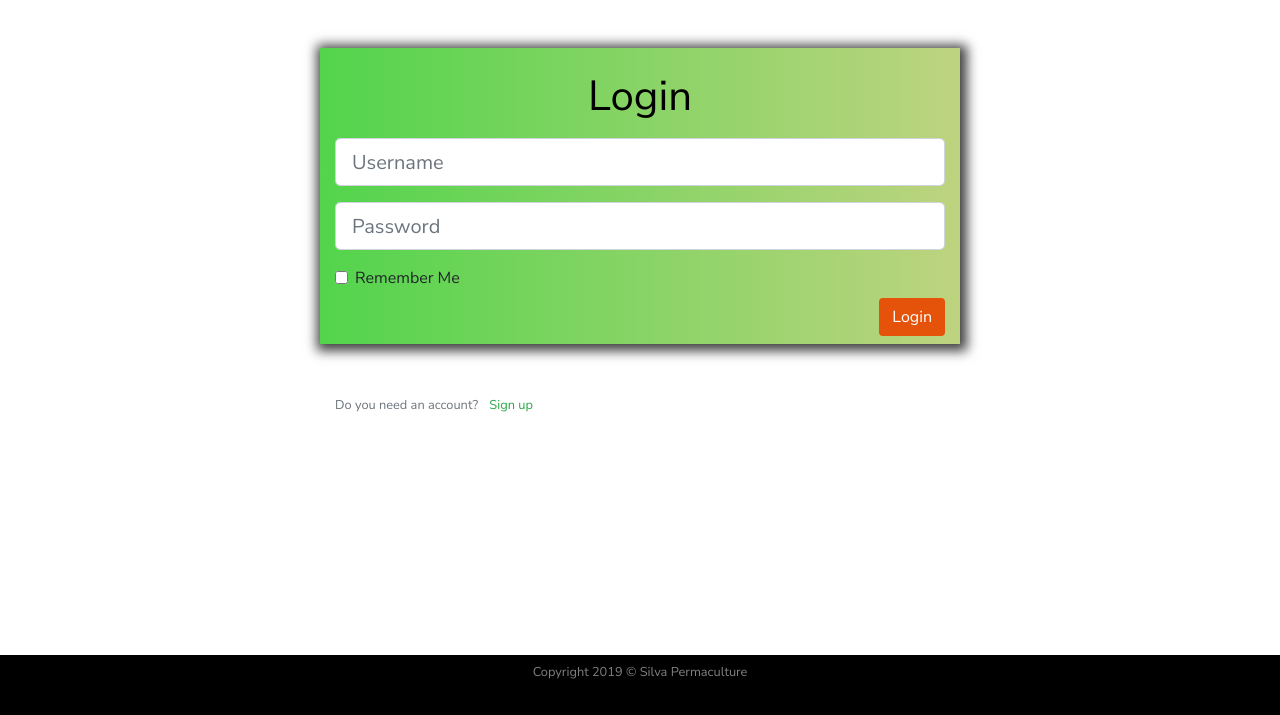
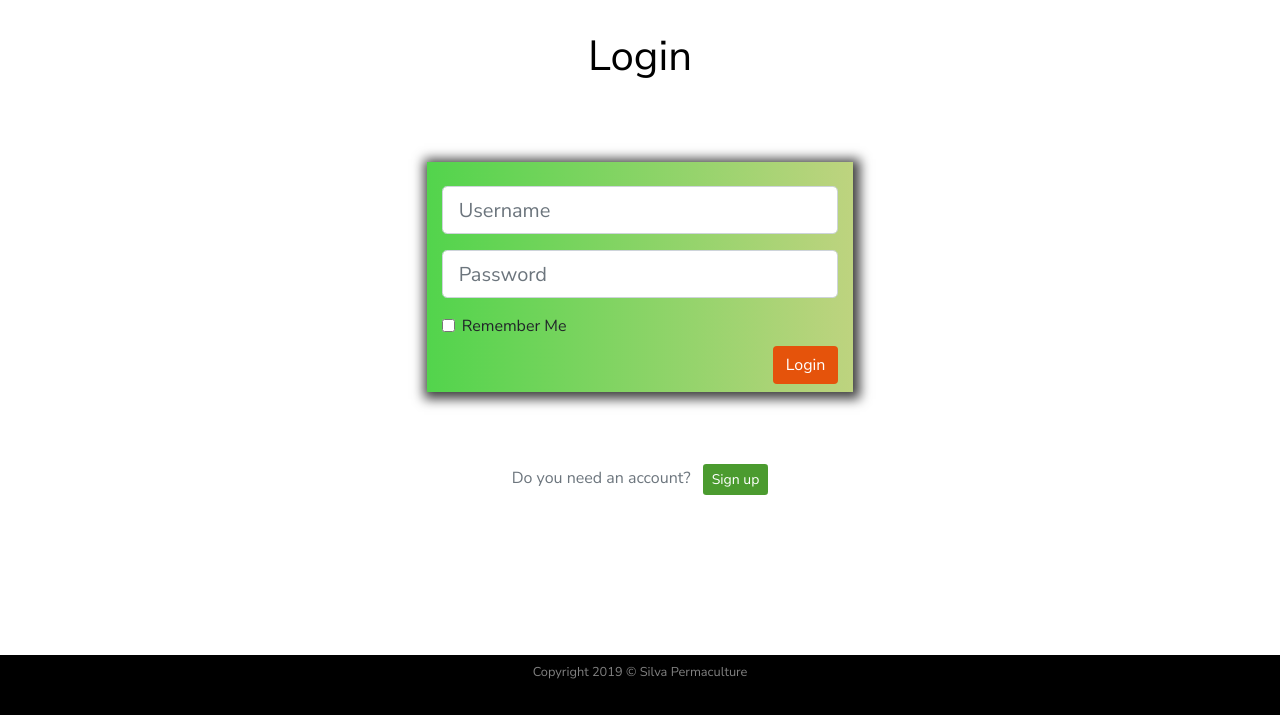
Before and after one commit to Walachul/SilvaPermaculture, a Flask app: page /login in a window 1280 px wide. Shown: the part 85-800 px from the top of the page. Run offline with Flask 2, Linux system fonts and the light colour scheme; parts of the project's set-up code (start-up, migrations or seed data) failed here and were passed over; some libraries are stand-ins or nearby versions.

Commit message:
Restyled the login page. Created common button for sign up and sign in.

```diff
--- a/silvapermaculture/static/css/style.css
+++ b/silvapermaculture/static/css/style.css
@@ -162,15 +162,15 @@ main{
     box-shadow: 2px 2px 11px 5px rgba(0,0,0,0.75);
 }
 
-#register-btn, #login-btn, #update-btn, #sign-in-btn{
+#register-btn, #login-btn, #update-btn, #sign-btn{
     color:white;
     background-color: #E5530B;
     transition: all .5s
 }
-#sign-in-btn{
+#sign-btn{
     background: #4B9B2F
 }
-#register-btn:hover, #login-btn:hover, #update-btn:hover, #sign-in-btn:hover{
+#register-btn:hover, #login-btn:hover, #update-btn:hover, #sign-btn:hover{
     transform: scale(1.1);
     -webkit-box-shadow: 2px 2px 11px 5px rgba(0,0,0,0.75);
     -moz-box-shadow: 2px 2px 11px 5px rgba(0,0,0,0.75);
--- a/silvapermaculture/templates/login.html
+++ b/silvapermaculture/templates/login.html
@@ -1,11 +1,15 @@
 {% extends "layout.html" %}
     {% block content %}
+ <div class="row">
+            <div class="col-12">
+                <h1 class="text-center my-4 py-2" id="headingOther">Login</h1>
+            </div>
+        </div>
         <div class="row d-flex align-items-center">
-            <div class="col-12 col-lg-6 mx-auto my-5 align-items-center" id="login">
+            <div class="col-9 col-md-6 col-lg-4 mx-auto my-5" id="login">
                     <form id="registration" class="my-4" method="POST" action="">
                         {{ form.hidden_tag() }} <!-- CSRF token -->
                           <div class="form-group">
-                              <h1 class="my-3 text-center" id="headingOther">Login</h1>
                               {% if form.username.errors %}
                                 {{ form.username(class="form-control form-control-lg is-invalid") }}
                                 <div class="invalid-feedback">
@@ -38,10 +42,10 @@
             </div>
         </div>
         <div class="row">
-            <div class="col-6 mx-auto">
-                <small class="text-muted text-center">
-                    Do you need an account? <a class="ml-2 btn-outline-success" href="{{ url_for('register') }}">Sign up</a>
-                </small>
+            <div class="col-lg-6 my-4 mx-auto ">
+                <p class="text-muted text-center">
+                    Do you need an account? <a class="ml-2 btn btn-sm" href="{{ url_for('register') }}" id="sign-btn" >Sign up</a>
+                </p>
             </div>
         </div>
 
--- a/silvapermaculture/templates/register.html
+++ b/silvapermaculture/templates/register.html
@@ -53,7 +53,7 @@
         <div class="row">
             <div class="col-lg-6 my-4 mx-auto ">
                 <p class="text-muted text-center">
-                    Already have an account? <a class="ml-2 btn btn-sm" href="{{ url_for('login') }}" id="sign-in-btn">Sign In</a>
+                    Already have an account? <a class="ml-2 btn btn-sm" href="{{ url_for('login') }}" id="sign-btn">Sign In</a>
                 </p>
             </div>
         </div>
```
